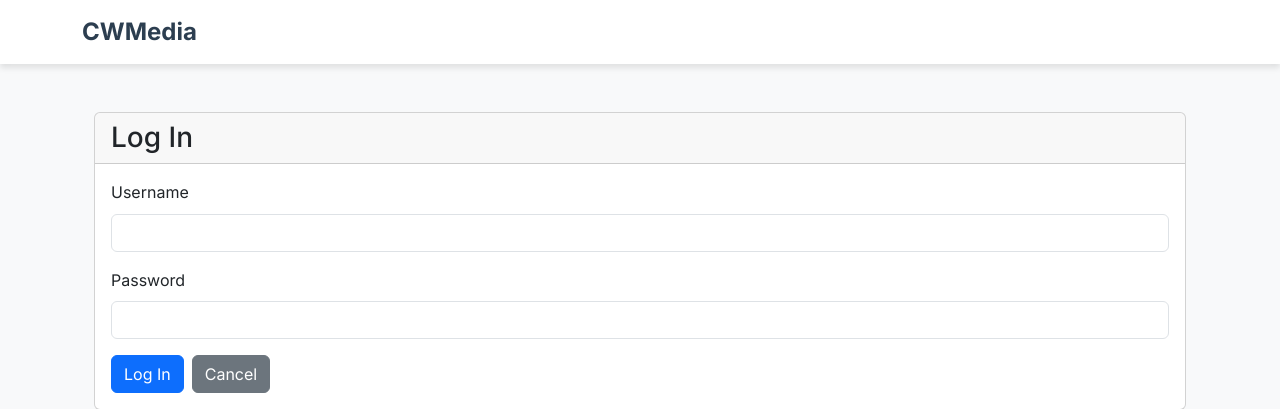
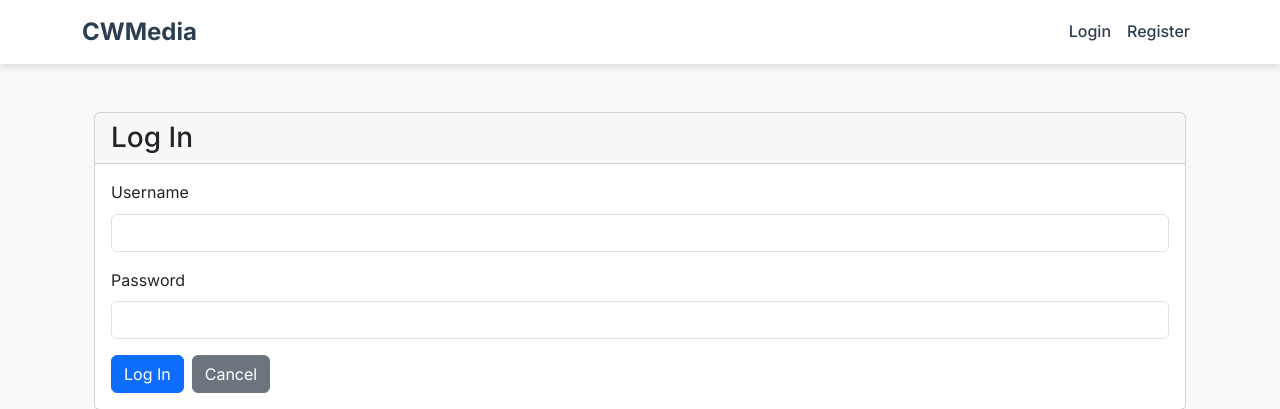
Before and after one commit to TharHtet236401/CWMedia, a Django app: page /dashboard/log_in/ in a window 1280 px wide. Shown: the top 409 px of the page. Run offline with Django 5.2, Linux system fonts and the light colour scheme; some libraries are stand-ins or nearby versions.

Commit message:
Updated settings for login and logout redirection URLs. Enhanced dashboard views with try-catch error handling for blog operations and added login requirement. Modified user registration to create a user with provided credentials. Cleaned up navigation template for better structure.

```diff
--- a/CWMedia/settings.py
+++ b/CWMedia/settings.py
@@ -147,3 +147,9 @@ MESSAGE_TAGS = {
     messages.WARNING: 'alert-warning',
     messages.ERROR: 'alert-danger',
 }
+
+LOGIN_REDIRECT_URL = 'dashboard'
+LOGOUT_REDIRECT_URL = 'log_in'
+
+# Login URL configuration
+LOGIN_URL = 'log_in'
--- a/dashboard/views.py
+++ b/dashboard/views.py
@@ -6,8 +6,10 @@ from .forms import BlogForm
 from django.contrib.auth.forms import AuthenticationForm
 from django.contrib.auth import login, logout
 from .forms import UserRegistrationForm
+from django.contrib.auth.models import User
 
 # Create your views here.
+@login_required
 def dashboard(request):
     try:
         blogs = Blog.objects.all().order_by('-created_at')
@@ -18,6 +20,7 @@ def dashboard(request):
         messages.error(request, 'Error fetching blogs')
         return render(request, 'dashboard/dashboard.html', {'blogs': []})
 
+@login_required
 def add_blog(request):
     try:
         if request.method == 'POST':
@@ -36,6 +39,7 @@ def add_blog(request):
         messages.error(request, f"Error adding blog: {str(e)}")
         return render(request, 'dashboard/dashboard_blogs.html', {'blogs': Blog.objects.all().order_by('-created_at')})
 
+@login_required
 def delete_blog(request, blog_id):
     try:
         blog = Blog.objects.get(id=blog_id)
@@ -45,6 +49,7 @@ def delete_blog(request, blog_id):
         messages.error(request, 'Error deleting blog')
         return redirect('dashboard')
 
+@login_required
 def edit_blog(request, blog_id):
     try:
         blog = get_object_or_404(Blog, pk=blog_id)
@@ -59,10 +64,10 @@ def edit_blog(request, blog_id):
         messages.error(request, f"Error editing blog: {str(e)}")
         return render(request, 'dashboard/dashboard_blogs.html', {'blogs': Blog.objects.all().order_by('-created_at')})
 
-
 def log_out(request):
     logout(request)
     return redirect('log_in')
+
 
 def log_in(request):
     try:
@@ -88,7 +93,11 @@ def register(request):
     if request.method == 'POST':
         form = UserRegistrationForm(request.POST)
         if form.is_valid():
-            form.save()
+            name = form.cleaned_data.get('name')
+            email = form.cleaned_data.get('email')
+            password = form.cleaned_data.get('password')
+            user = User.objects.create_user(name, email, password)
+            user.save()
             print("form saved ahd user created")
             return redirect('log_in')
         else:
--- a/templates/nav.html
+++ b/templates/nav.html
@@ -17,7 +17,6 @@
                         <a class="nav-link" href="{% url 'log_out' %}">Logout</a>
                     </li>
                 {% else %}
-                    {% if request.path == '/dashboard/' %}
                     <li class="nav-item">
                         <a class="nav-link" href="{% url 'log_in' %}">Login</a>
                     </li>
@@ -25,7 +24,6 @@
                         <a class="nav-link" href="{% url 'register' %}">Register</a>
                     </li>
                 {% endif %}
-                {% endif %}
             </ul>
         </div>
     </div>
```
Lines whose indentation alone changed are shown as unchanged.
